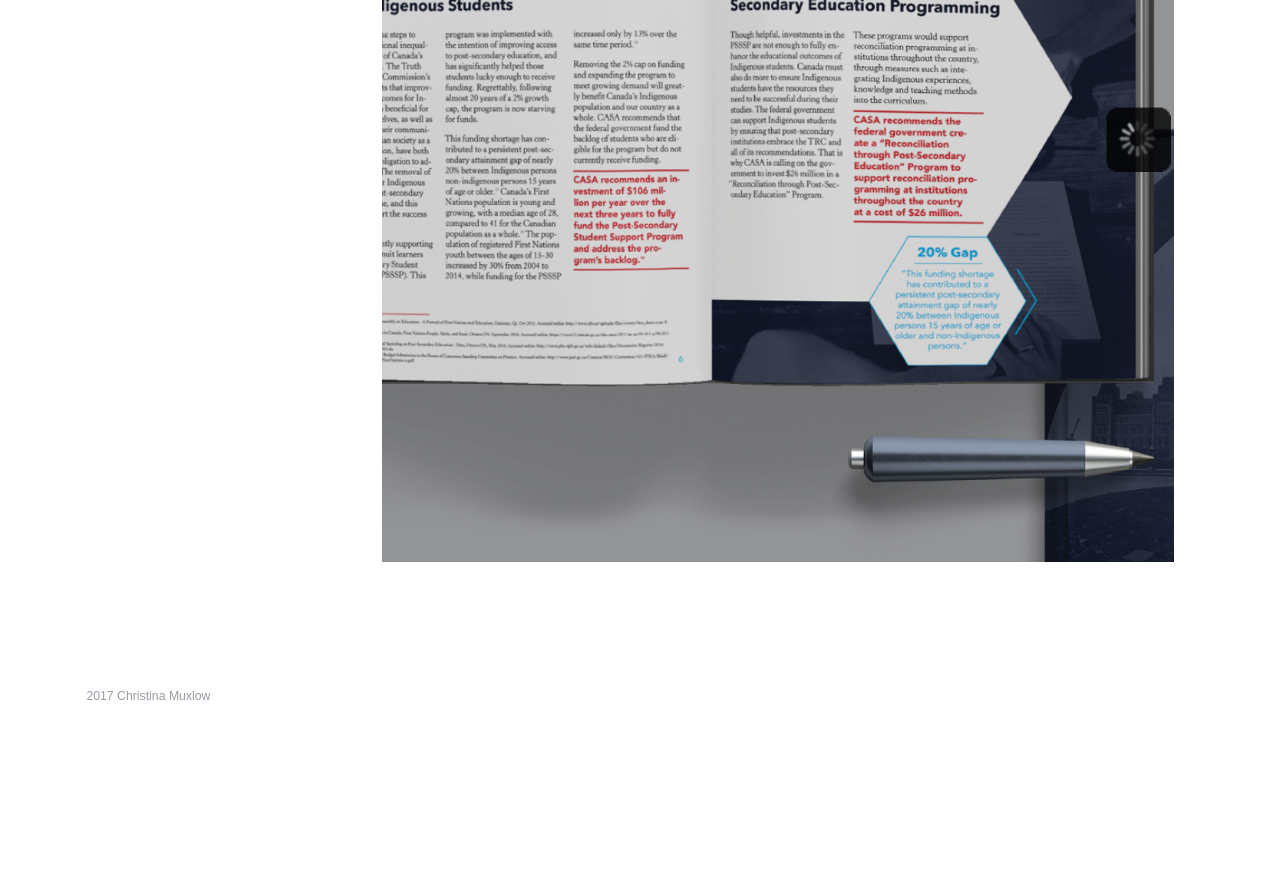
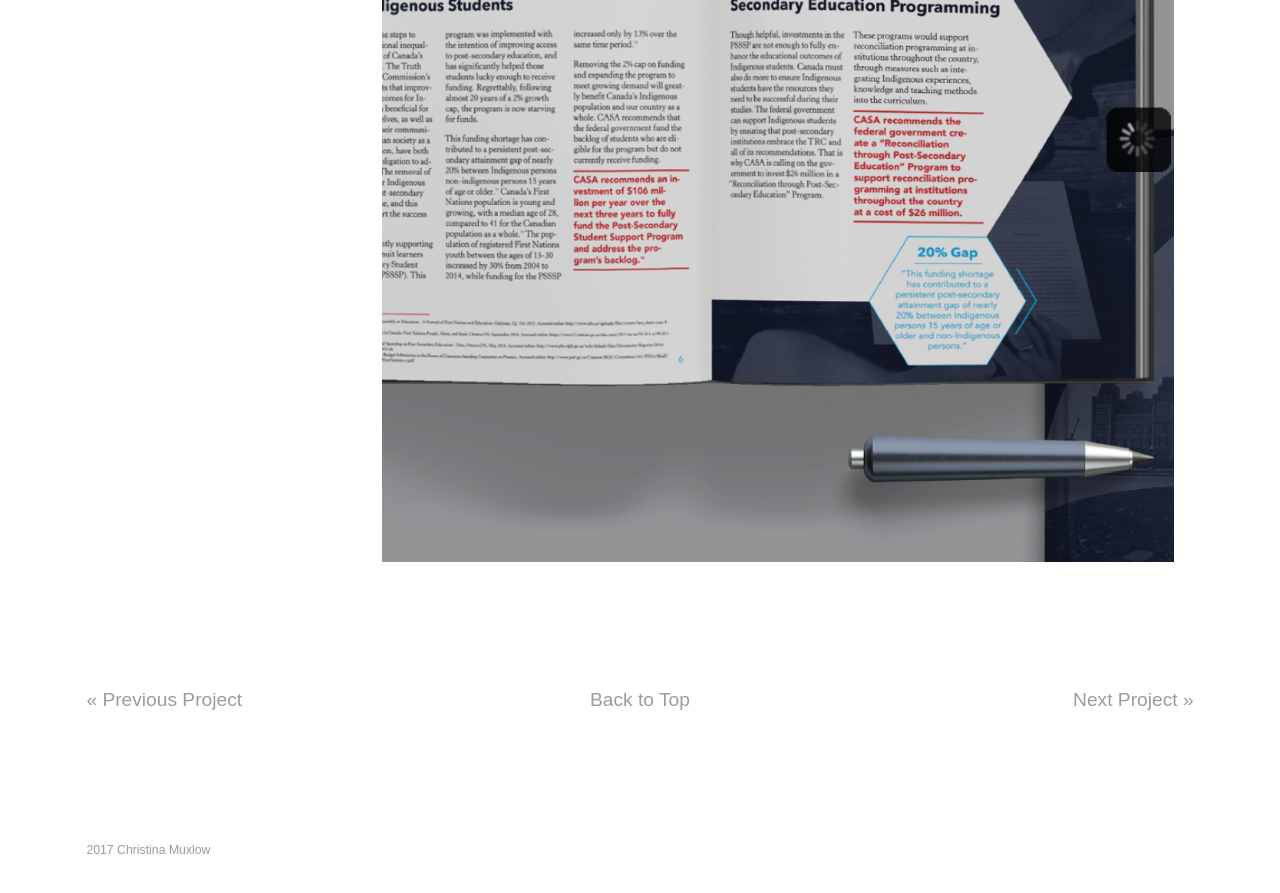
Before and after one commit to muxlowc/portfolio-site, a Jekyll site: the page built from ottawamhealth.html, in a window 1280 px wide and 900 px high, scrolled down 3680 px. Shown: the top 893 px of the window. Built offline with Jekyll 4.4.1, drawn with Linux system fonts in a browser that asks for light colours; before the commit the page ends 4426 px from its top, so only the background shows below that.

Commit message:
added new boilerplate to match other pages

```diff
--- a/ottawamhealth.html
+++ b/ottawamhealth.html
@@ -7,16 +7,42 @@
 ---
 
 
-  <section class="portfolio-content grid">
-    <div class="unit xs-1 s-1 m-1-2 unit-offset-m-1-2 l-3-4 unit-offset-l-1-4 xl-3-4 unit-offset-xl-1-4">
-      <div class="grid">
-        <a class="unit xs-1 s-1 m-1 l-1 xl-1" href="ottawamhealth.html"><img src="{{site.baseurl}}/images/casa-layout1.png" alt=""></a>
-        <a class="unit xs-1 s-1 m-1 l-1-2 xl-1-2" href="barber.html"><img src="{{site.baseurl}}/images/casa-layout1.png" alt=""></a>
-        <a class="unit xs-1 s-1 m-1 l-1-2 xl-1-2" href="hintonburg.html"><img src="{{site.baseurl}}/images/casa-layout1.png" alt=""></a>
-        <a class="unit xs-1 s-1 m-1 l-1 xl-1" href="casa.html"><img src="{{site.baseurl}}/images/casa-layout1.png" alt=""></a>
-        <a class="unit xs-1 s-1 m-1 l-1-2 xl-1-2" href="barber.html"><img src="{{site.baseurl}}/images/casa-layout1.png" alt=""></a>
-        <a class="unit xs-1 s-1 m-1 l-1-2 xl-1-2" href="hintonburg.html"><img src="{{site.baseurl}}/images/casa-layout1.png" alt=""></a>
-        <a class="unit xs-1 s-1 m-1 l-1 xl-1" href="#"><img src="{{site.baseurl}}/images/casa-layout1.png" alt=""></a>
+<section class="portfolio-content grid">
+  <div class="unit xs-1 s-1 m-1-2 unit-offset-m-1-2 l-3-4 unit-offset-l-1-4 xl-3-4 unit-offset-xl-1-4">
+    <div class="grid">
+      <div class="portfolio-content unit xs-1 s-1 m-1 l-1 xl-1">
+        <img src="{{site.baseurl}}/images/casa-layout1.png" alt="">
+      </div>
+      <div class="portfolio-content unit xs-1 s-1 m-1 l-1-2 xl-1-2">
+        <img src="{{site.baseurl}}/images/casa-layout1.png" alt="">
+      </div>
+      <div class="portfolio-content unit xs-1 s-1 m-1 l-1-2 xl-1-2">
+        <img src="{{site.baseurl}}/images/casa-layout1.png" alt="">
+      </div>
+      <div class="portfolio-content unit xs-1 s-1 m-1 l-1 xl-1">
+        <img src="{{site.baseurl}}/images/casa-layout1.png" alt="">
+      </div>
+      <div class="portfolio-content unit xs-1 s-1 m-1 l-1-2 xl-1-2">
+        <img src="{{site.baseurl}}/images/casa-layout1.png" alt="">
+      </div>
+      <div class="portfolio-content unit xs-1 s-1 m-1 l-1-2 xl-1-2">
+        <img src="{{site.baseurl}}/images/casa-layout1.png" alt="">
+      </div>
+      <div class="portfolio-content unit xs-1 s-1 m-1 l-1 xl-1">
+        <img src="{{site.baseurl}}/images/casa-layout1.png" alt="">
       </div>
     </div>
-  </section>
+  </div>
+</section>
+
+<section class="scrub grid">
+  <div class="unit xs-1-2 s-1-2 m-1-2 l-1-4 xl-1-4">
+    <a class="text-left" href="{{site.baseurl}}/hintonburg"><p>« Previous Project</p></a>
+  </div>
+  <div class="unit xs-0 s-0 m-0 l-1-2 xl-1-2">
+    <a class="text-center" href="{{site.baseurl}}/ottawamhealth"><p>Back to Top</p></a>
+  </div>
+  <div class="unit xs-1-2 s-1-2 m-1-2 l-1-4 xl-1-4">
+    <a class="text-right" href="{{site.baseurl}}/hintonburg"><p>Next Project »</p></a>
+  </div>
+</section>
```
